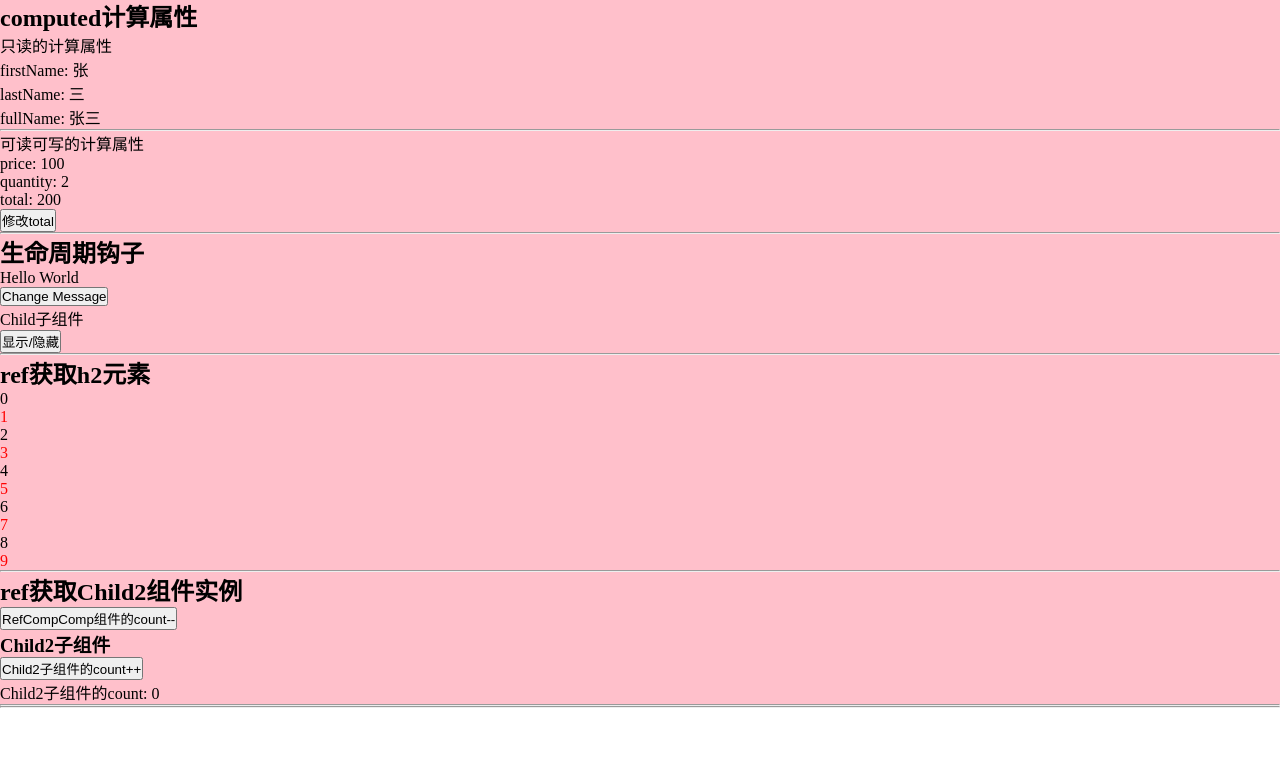
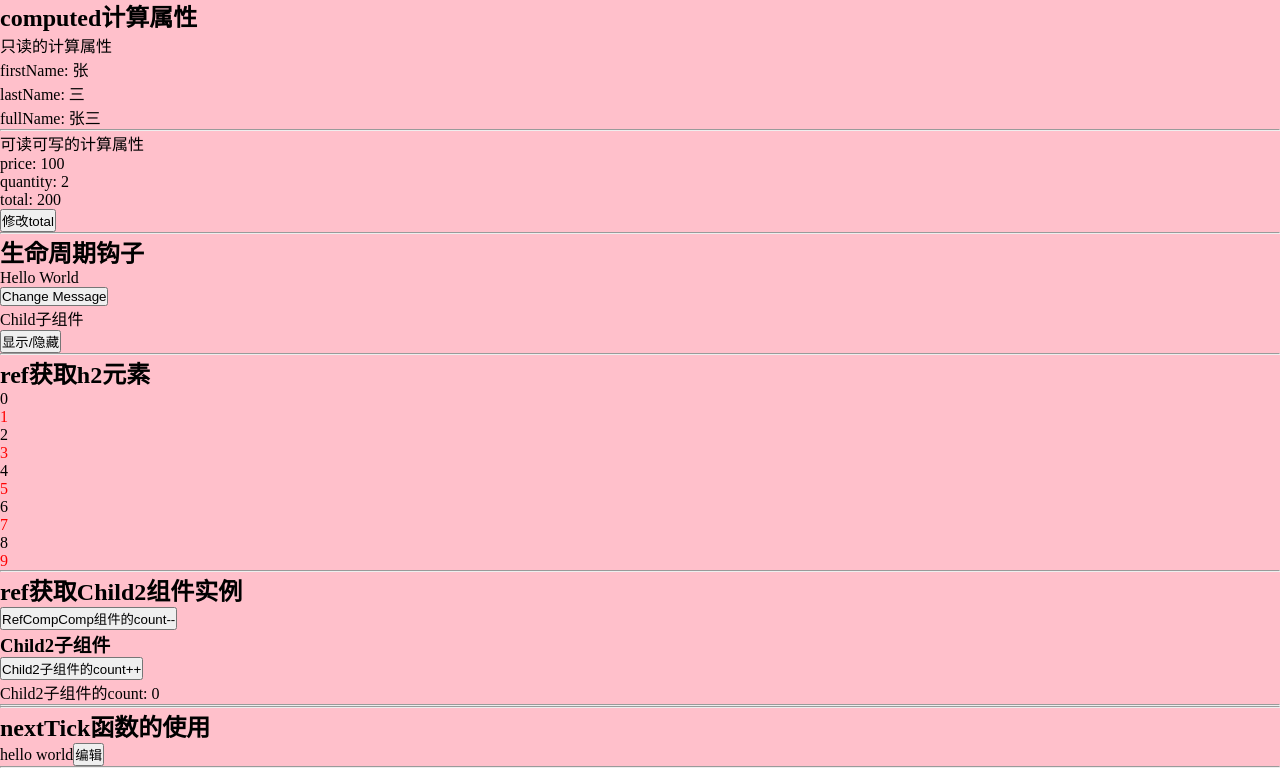
Before and after one commit to Cao007/learn-vue-vuecli, a Vue app: page / in a window 1280 px wide. Shown: the part 291-1059 px from the top of the page. Before the commit the page ends 999 px from the top, so only its background shows below. Built offline with nearby package versions, Linux system fonts and the light colour scheme.

Commit message:
nextTick的使用

```diff
--- a/src/App.vue
+++ b/src/App.vue
@@ -5,6 +5,7 @@
   <LifeCycleComp />
   <RefDomComp />
   <RefCompComp />
+  <NextTickComp />
 </template>
 
 <script lang="ts" setup>
@@ -14,6 +15,7 @@ import ComputedComp from './components/ComputedComp.vue'
 import LifeCycleComp from './components/LifeCycleComp.vue'
 import RefDomComp from './components/RefDomComp.vue'
 import RefCompComp from './components/RefCompComp.vue'
+import NextTickComp from './components/NextTickComp.vue'
 </script>
 
 <style>
--- /dev/null
+++ b/src/components/NextTickComp.vue
@@ -0,0 +1,28 @@
+<template>
+  <div>
+    <h2>nextTick函数的使用</h2>
+    <input class="inputText" type="text" v-if="isEdit" v-model="message">
+    <span v-else>{{ message }}</span>
+    <button @click="handleCheck">{{ isEdit ? '保存' : '编辑' }}</button>
+  </div>
+  <hr>
+</template>
+
+<script setup lang="ts">
+import { ref, nextTick } from 'vue';
+let isEdit = ref(false);
+let message = ref('hello world');
+
+const handleCheck = () => {
+  isEdit.value = !isEdit.value;
+  if (isEdit.value) {
+    // 在DOM更新后执行，获取焦点
+    nextTick(() => {
+      document.querySelector('.inputText')?.focus();
+    });
+  }
+}
+
+</script>
+
+<style scoped></style>
```
